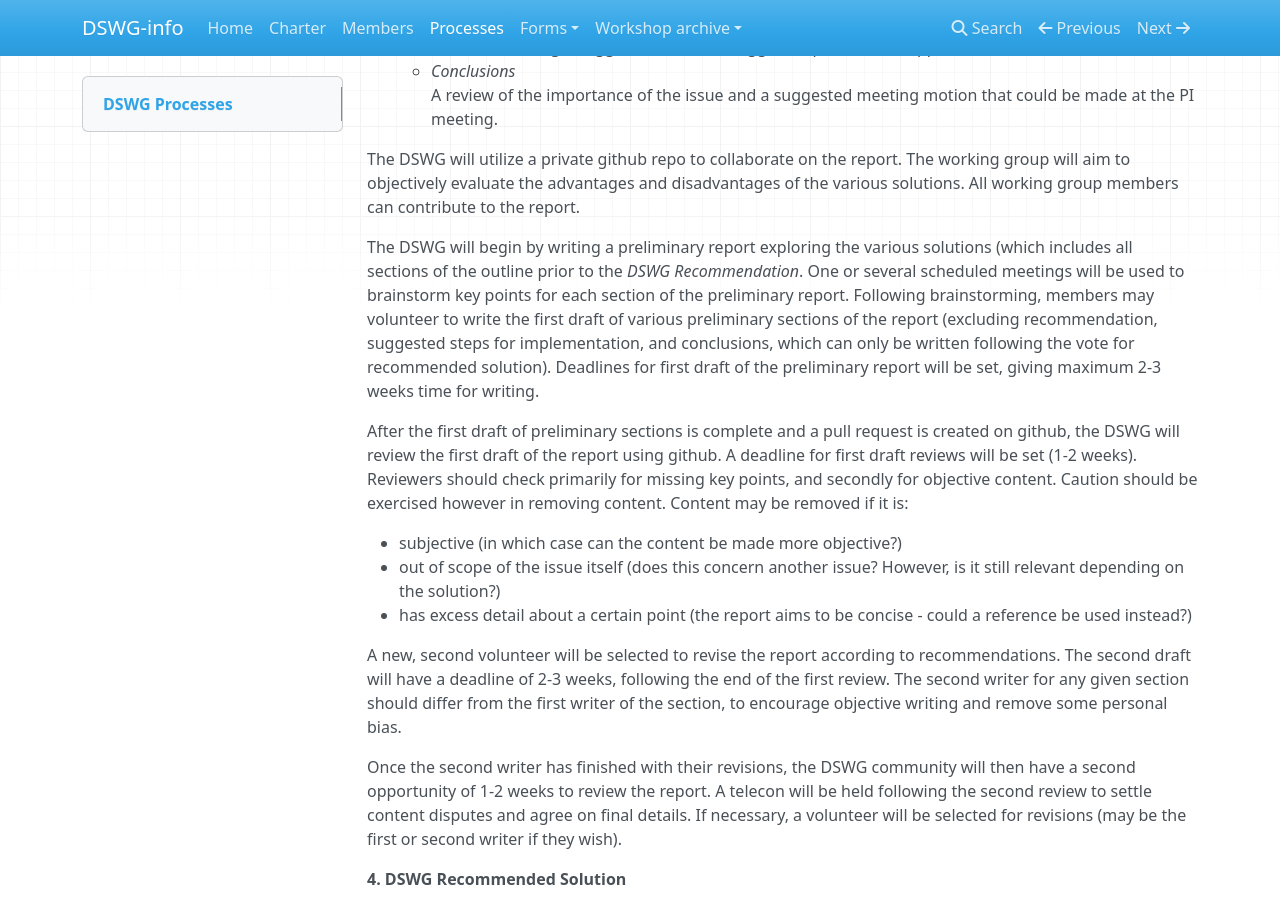
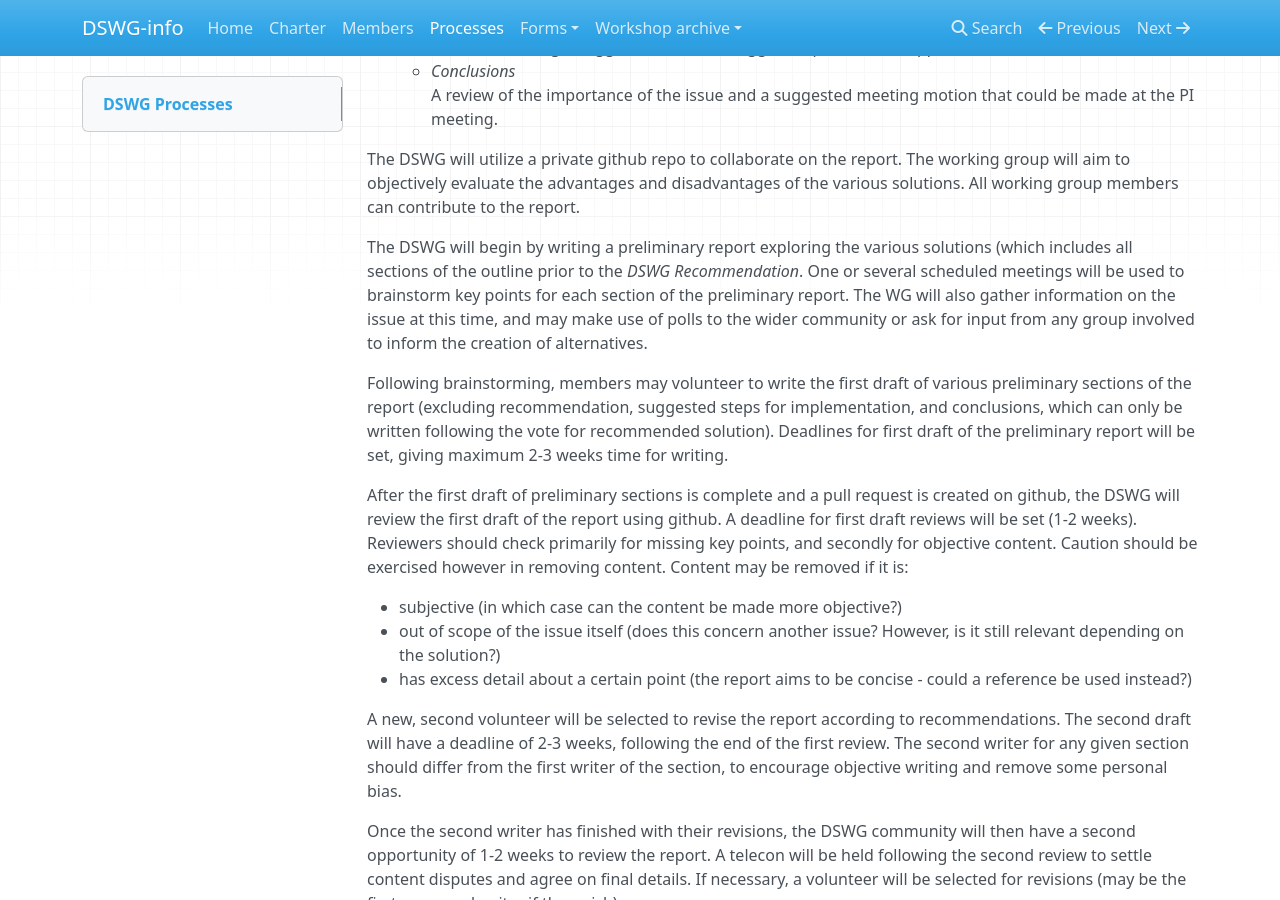
Before and after one commit to SuperDARN/dswg-published-docs, an MkDocs documentation site: the page built from docs/processes.md, in a window 1280 px wide and 900 px high, scrolled down 3260 px. Built offline with MkDocs 1.6.1, drawn with Linux system fonts in a browser that asks for light colours; nearby versions of some CDN libraries.

Commit message:
Processes update for gathering information
at the brainstorming stage

```diff
--- a/docs/processes.md
+++ b/docs/processes.md
@@ -102,7 +102,9 @@ The DSWG consideration process is as follows:
 
  The DSWG will utilize a private github repo to collaborate on the report. The working group will aim to objectively evaluate the advantages and disadvantages of the various solutions. All working group members can contribute to the report.
 
- The DSWG will begin by writing a preliminary report exploring the various solutions (which includes all sections of the outline prior to the *DSWG Recommendation*. One or several scheduled meetings will be used to brainstorm key points for each section of the preliminary report. Following brainstorming, members may volunteer to write the first draft of various preliminary sections of the report (excluding recommendation, suggested steps for implementation, and conclusions, which can only be written following the vote for recommended solution). Deadlines for first draft of the preliminary report will be set, giving maximum 2-3 weeks time for writing.
+ The DSWG will begin by writing a preliminary report exploring the various solutions (which includes all sections of the outline prior to the *DSWG Recommendation*. One or several scheduled meetings will be used to brainstorm key points for each section of the preliminary report. The WG will also gather information on the issue at this time, and may make use of polls to the wider community or ask for input from any group involved to inform the creation of alternatives.
+
+ Following brainstorming, members may volunteer to write the first draft of various preliminary sections of the report (excluding recommendation, suggested steps for implementation, and conclusions, which can only be written following the vote for recommended solution). Deadlines for first draft of the preliminary report will be set, giving maximum 2-3 weeks time for writing.
 
  After the first draft of preliminary sections is complete and a pull request is created on github, the DSWG will review the first draft of the report using github. A deadline for first draft reviews will be set (1-2 weeks). Reviewers should check primarily for missing key points, and secondly for objective content. Caution should be exercised however in removing content. Content may be removed if it is:
 
```
